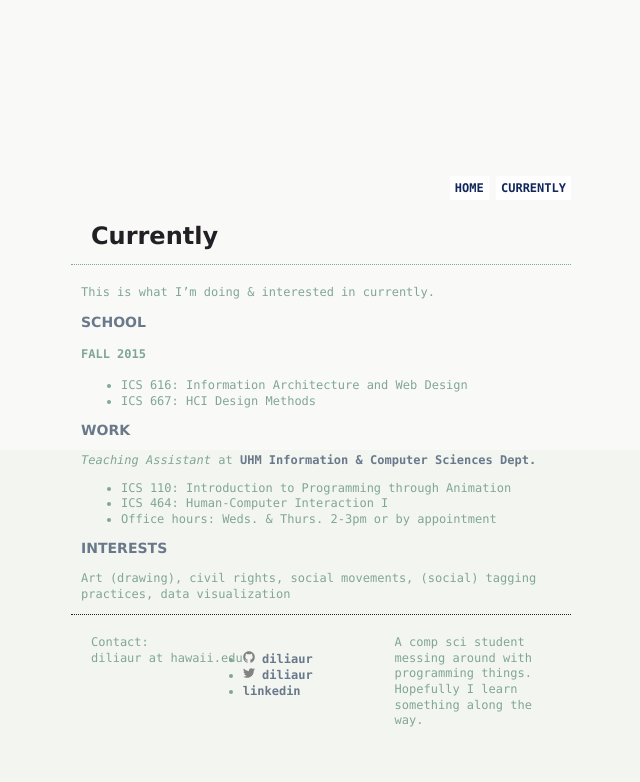
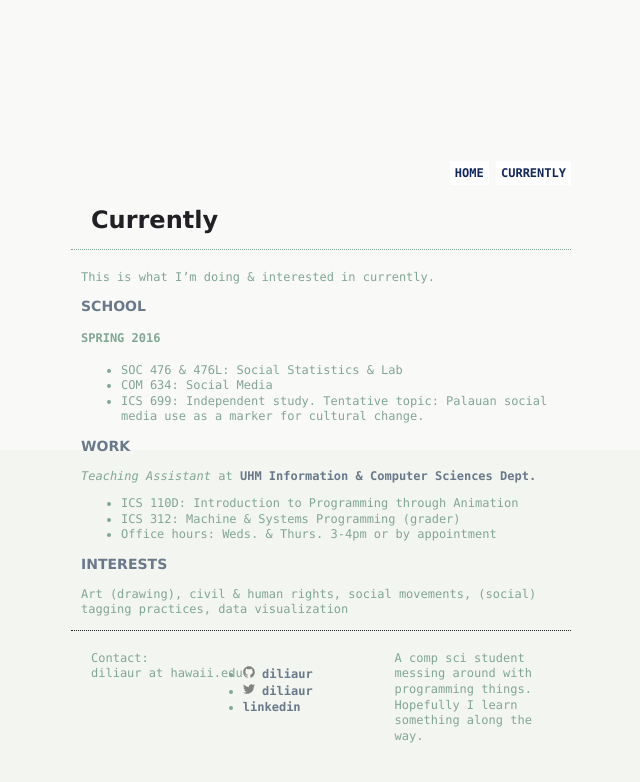
Before and after one commit to diliaur/diliaur.github.io, a Jekyll site: the page built from currently.md, in a window 1280 px wide. Shown: the top 782 px of the page, without its empty margins (319-959 px from the left). Built offline with Jekyll 4.4.1, drawn with Linux system fonts in a browser that asks for light colours; nearby versions of some CDN libraries; Markdown is read by kramdown in place of the engine named in the settings.

Commit message:
Update currently.md

```diff
--- a/currently.md
+++ b/currently.md
@@ -7,17 +7,18 @@
 
 ### School
 
-####__Fall 2015__
+#### Spring 2016
 
-* ICS 616: Information Architecture and Web Design
-* ICS 667: HCI Design Methods
+* SOC 476 & 476L: Social Statistics & Lab
+* COM 634: Social Media
+* ICS 699: Independent study. Tentative topic: Palauan social media use as a marker for cultural change.
 
 ### Work
 _Teaching Assistant_ at [UHM Information & Computer Sciences Dept.](http://www.ics.hawaii.edu)
 
-* ICS 110: Introduction to Programming through Animation
-* ICS 464: Human-Computer Interaction I
-* Office hours: Weds. & Thurs. 2-3pm or by appointment
+* ICS 110D: Introduction to Programming through Animation
+* ICS 312: Machine & Systems Programming (grader)
+* Office hours: Weds. & Thurs. 3-4pm or by appointment
 
 ### Interests
-Art (drawing), civil rights, social movements, (social) tagging practices, data visualization
+Art (drawing), civil & human rights, social movements, (social) tagging practices, data visualization
```
